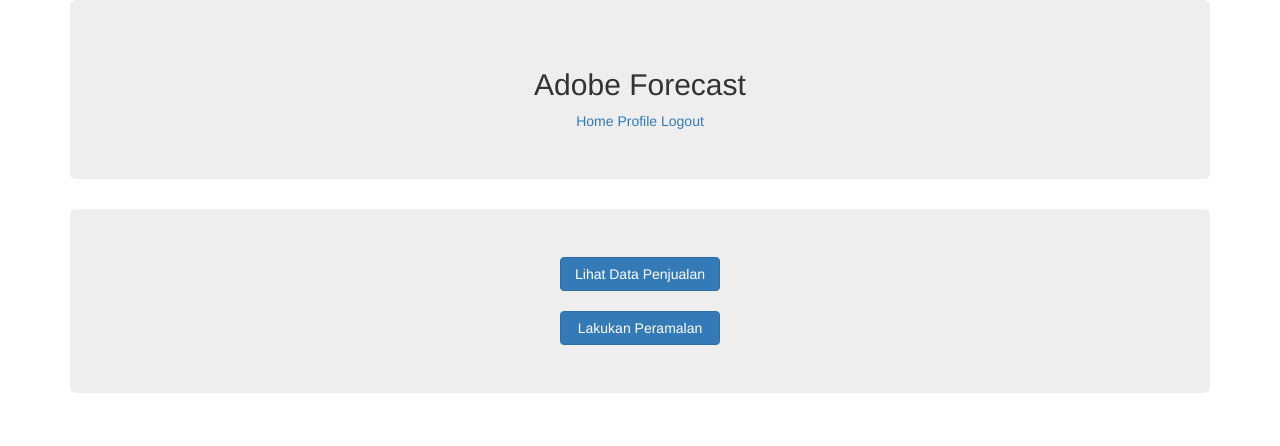
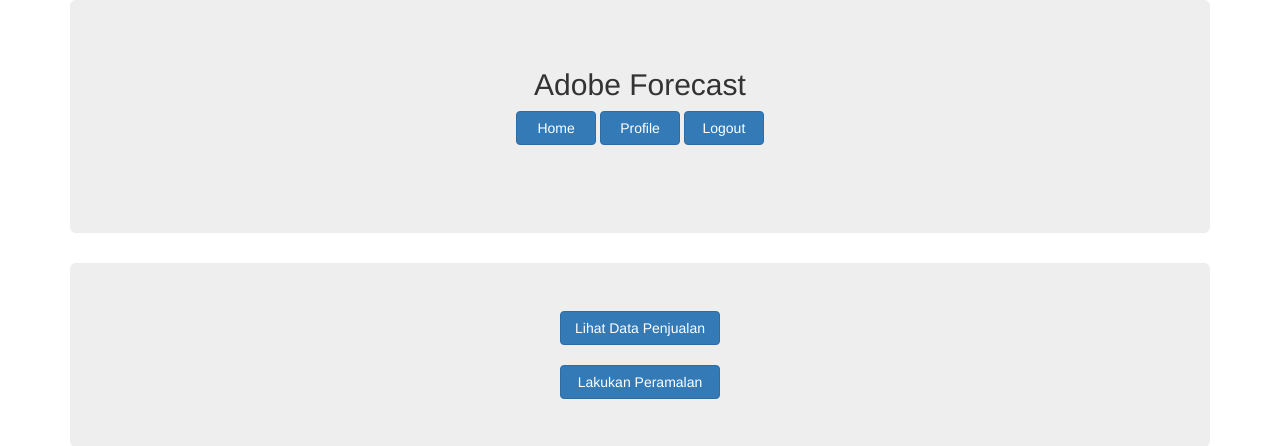
Before and after one commit to 110Montauk/Skripsi, a Flask app: page /home in a window 1280 px wide. Shown: the top 446 px of the page. Run offline with Flask 3, Linux system fonts and the light colour scheme; some libraries are stand-ins or nearby versions.

Commit message:
Update header.html

```diff
--- a/templates/header.html
+++ b/templates/header.html
@@ -11,11 +11,13 @@
         <h2>Adobe Forecast</h2>
         <nav class="navtop">
 			<div>
-                <a href="{{ url_for('Home') }}"><i class="fas fa-home"></i>Home</a>
-                <a href="{{ url_for('Profile') }}"><i class="fas fa-home"></i>Profile</a>
-				<a href="{{ url_for('Logout') }}"><i class="fas fa-sign-out-alt"></i>Logout</a>
+                <a href="{{ url_for('Home') }}" class="btn btn-primary text-center" style="width: 80px;"><i class="fas fa-home"></i>Home</a>
+                <a href="{{ url_for('Profile') }}" class="btn btn-primary text-center" style="width: 80px;"><i class="fas fa-home"></i>Profile</a>
+		<a href="{{ url_for('Logout') }}" class="btn btn-primary text-center" style="width: 80px;"><i class="fas fa-sign-out-alt"></i>Logout</a>
+                <br>
 			</div>
 		</nav>
+        <br><br>
     </div>
 </div>
 </body>
```
